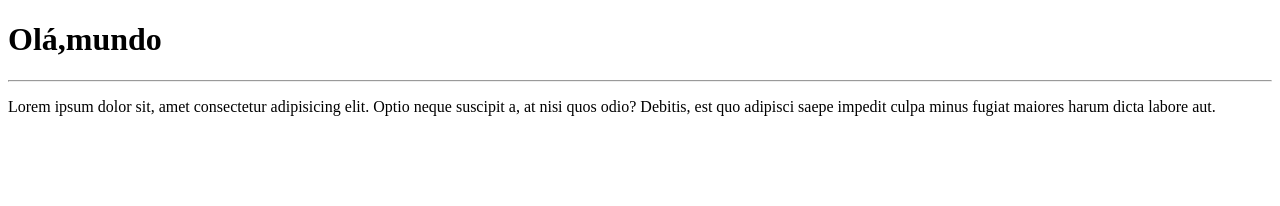
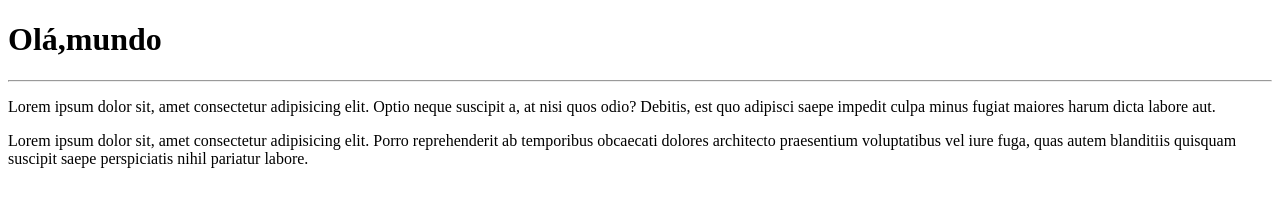
Before and after one commit to Brenocsantos/Projetos, a plain HTML site: page site exemplo/index.html in a window 1280 px wide. Drawn offline with Linux system fonts and the light colour scheme.

Commit message:
adicionei um paragrafo

```diff
--- a/site exemplo/index.html
+++ b/site exemplo/index.html
@@ -13,5 +13,10 @@
          at nisi quos odio? Debitis, est quo adipisci saepe impedit culpa minus fugiat
          maiores harum dicta labore aut.
     </p>
+     <p>Lorem ipsum dolor sit, amet consectetur adipisicing elit.
+         Porro reprehenderit ab temporibus obcaecati dolores architecto praesentium voluptatibus vel
+         iure fuga, quas autem blanditiis quisquam suscipit saepe perspiciatis nihil pariatur labore.
+
+    </p>
 </body>
 </html>
```
